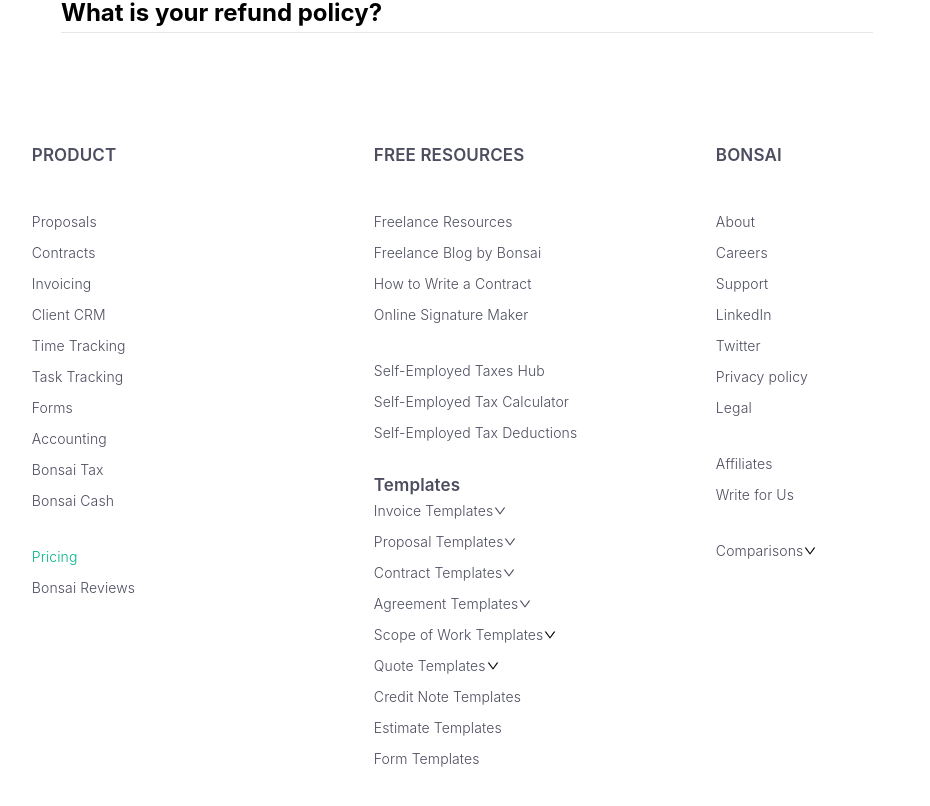
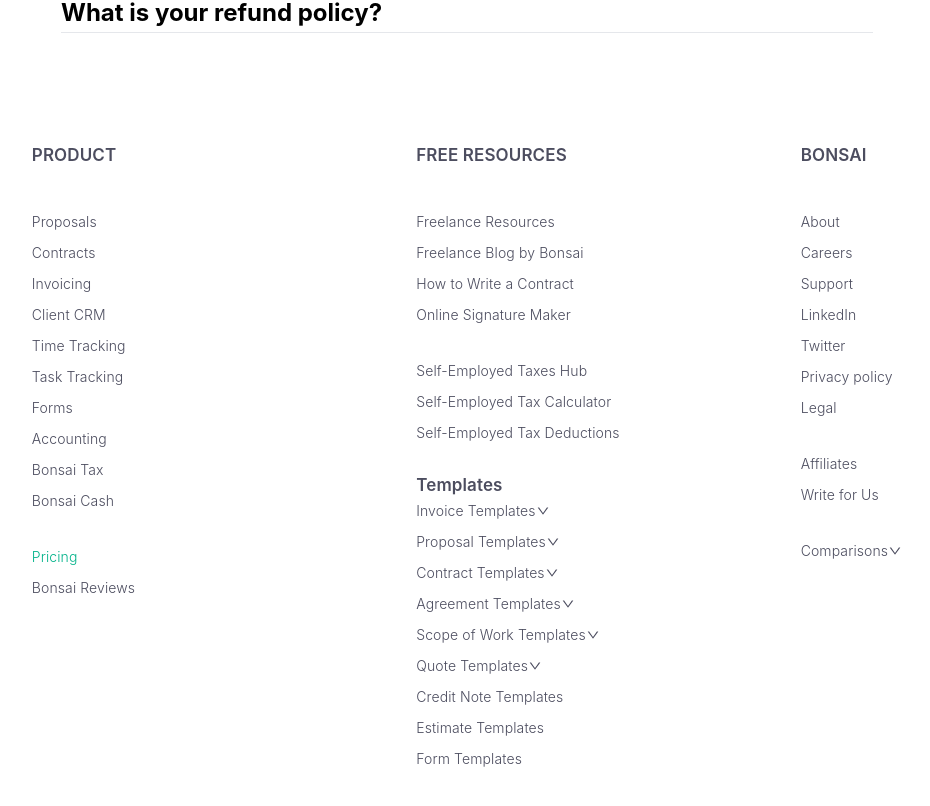
Before and after one commit to NicoH22/FE2_Bonsai, a Next.js app: page / in a window 1280 px wide. Shown: the part 2793-3599 px from the top of the page, without its empty margins (173-1103 px from the left). Built offline with nearby package versions, Linux system fonts and the light colour scheme; a small style sheet from the web is missing.

Commit message:
footer dropdown done

```diff
--- a/components/layouts/footer/Footer.js
+++ b/components/layouts/footer/Footer.js
@@ -342,84 +342,102 @@
               </Disclosure>
             </div>
             <div className="!bg-scroll">
-              <div className="!bg-scroll cursor-pointer touch-manipulation flex items-center">
-                <a className="!bg-scroll maxmd:text-[16px] mb-[1px] text-[#4c4d5f] leading-[30px] font-[300] tracking-[0.11px] no-underline cursor-pointer">
+              <Disclosure as="div">
+                <Disclosure.Button className="!bg-scroll maxmd:text-[16px] mb-[1px] text-[#4c4d5f] leading-[30px] font-[300] tracking-[0.11px] no-underline cursor-pointer flex items-center">
                   Scope of Work Templates
-                </a>
                   <AiOutlineDown />
-              </div>
-              <div className="h-0 !bg-scroll block overflow-hidden">
+                </Disclosure.Button>
+                <Transition
+                  enter="transition-transform duration-200 ease-in"
+                  enterFrom="transform translate-y-[-5%] opacity-0"
+                  enterTo="transform translate-y-0 opacity-100"
+                  leave="transition-all duration-[200ms] ease-in"
+                  leaveFrom="transform translate-y-0 opacity-100"
+                  leaveTo="transform translate-y-[-5%] opacity-0"
+                >
+                  <Disclosure.Panel className="!bg-scroll">
                     <a
-                  className="block mr-0 ml-[8px] !bg-scroll maxmd:text-[16px] maxlg:hidden mb-[1px] text-[#4c4d5f] leading-[30px]
+                      className="block mr-0 ml-[8px] !bg-scroll maxmd:text-[16px] mb-[1px] text-[#4c4d5f] leading-[30px]
                     font-[300] tracking-[0.11px] no-underline cursor-pointer"
                     >
                       Website Development Scope of Work
                     </a>
                     <a
-                  className="block mr-0 ml-[8px] !bg-scroll maxmd:text-[16px] maxlg:hidden mb-[1px] text-[#4c4d5f] leading-[30px]
+                      className="block mr-0 ml-[8px] !bg-scroll maxmd:text-[16px] mb-[1px] text-[#4c4d5f] leading-[30px]
                     font-[300] tracking-[0.11px] no-underline cursor-pointer"
                     >
                       Digital Marketing Scope of Work
                     </a>
                     <a
-                  className="block mr-0 ml-[8px] !bg-scroll maxmd:text-[16px] maxlg:hidden mb-[1px] text-[#4c4d5f] leading-[30px]
+                      className="block mr-0 ml-[8px] !bg-scroll maxmd:text-[16px] mb-[1px] text-[#4c4d5f] leading-[30px]
                     font-[300] tracking-[0.11px] no-underline cursor-pointer"
                     >
                       Consultant Statement of Work Template
                     </a>
                     <a
-                  className="block mr-0 ml-[8px] !bg-scroll maxmd:text-[16px] maxlg:hidden mb-[1px] text-[#4c4d5f] leading-[30px]
+                      className="block mr-0 ml-[8px] !bg-scroll maxmd:text-[16px] mb-[1px] text-[#4c4d5f] leading-[30px]
                     font-[300] tracking-[0.11px] no-underline cursor-pointer"
                     >
                       Software Development Scope of Work
                     </a>
-              </div>
+                  </Disclosure.Panel>
+                </Transition>
+              </Disclosure>
             </div>
             <div className="!bg-scroll">
-              <div className="!bg-scroll cursor-pointer touch-manipulation flex items-center">
-                <a className="!bg-scroll maxmd:text-[16px] mb-[1px] text-[#4c4d5f] leading-[30px] font-[300] tracking-[0.11px] no-underline cursor-pointer">
+              <Disclosure as="div">
+                <Disclosure.Button className="!bg-scroll maxmd:text-[16px] mb-[1px] text-[#4c4d5f] leading-[30px] font-[300] tracking-[0.11px] no-underline cursor-pointer flex items-center">
                   Quote Templates
-                </a>
                   <AiOutlineDown />
-              </div>
-              <div className="h-0 !bg-scroll block overflow-hidden">
+                </Disclosure.Button>
+                <Transition
+                  enter="transition-transform duration-200 ease-in"
+                  enterFrom="transform translate-y-[-5%] opacity-0"
+                  enterTo="transform translate-y-0 opacity-100"
+                  leave="transition-all duration-[200ms] ease-in"
+                  leaveFrom="transform translate-y-0 opacity-100"
+                  leaveTo="transform translate-y-[-5%] opacity-0"
+                >
+                  <Disclosure.Panel className="!bg-scroll">
                     <a
-                  className="block mr-0 ml-[8px] !bg-scroll maxmd:text-[16px] maxlg:hidden mb-[1px] text-[#4c4d5f] leading-[30px]
+                      className="block mr-0 ml-[8px] !bg-scroll maxmd:text-[16px] mb-[1px] text-[#4c4d5f] leading-[30px]
                     font-[300] tracking-[0.11px] no-underline cursor-pointer"
                     >
                       Freelance Quotation Template
                     </a>
                     <a
-                  className="block mr-0 ml-[8px] !bg-scroll maxmd:text-[16px] maxlg:hidden mb-[1px] text-[#4c4d5f] leading-[30px]
+                      className="block mr-0 ml-[8px] !bg-scroll maxmd:text-[16px] mb-[1px] text-[#4c4d5f] leading-[30px]
                     font-[300] tracking-[0.11px] no-underline cursor-pointer"
                     >
                       Web Design Quotation Template
                     </a>
                     <a
-                  className="block mr-0 ml-[8px] !bg-scroll maxmd:text-[16px] maxlg:hidden mb-[1px] text-[#4c4d5f] leading-[30px]
+                      className="block mr-0 ml-[8px] !bg-scroll maxmd:text-[16px] mb-[1px] text-[#4c4d5f] leading-[30px]
                     font-[300] tracking-[0.11px] no-underline cursor-pointer"
                     >
                       Graphic Design Quotation Template
                     </a>
                     <a
-                  className="block mr-0 ml-[8px] !bg-scroll maxmd:text-[16px] maxlg:hidden mb-[1px] text-[#4c4d5f] leading-[30px]
+                      className="block mr-0 ml-[8px] !bg-scroll maxmd:text-[16px] mb-[1px] text-[#4c4d5f] leading-[30px]
                     font-[300] tracking-[0.11px] no-underline cursor-pointer"
                     >
                       Interior Design Quotation Template
                     </a>
                     <a
-                  className="block mr-0 ml-[8px] !bg-scroll maxmd:text-[16px] maxlg:hidden mb-[1px] text-[#4c4d5f] leading-[30px]
+                      className="block mr-0 ml-[8px] !bg-scroll maxmd:text-[16px] mb-[1px] text-[#4c4d5f] leading-[30px]
                     font-[300] tracking-[0.11px] no-underline cursor-pointer"
                     >
                       Video Production Quotation Template
                     </a>
                     <a
-                  className="block mr-0 ml-[8px] !bg-scroll maxmd:text-[16px] maxlg:hidden mb-[1px] text-[#4c4d5f] leading-[30px]
+                      className="block mr-0 ml-[8px] !bg-scroll maxmd:text-[16px] mb-[1px] text-[#4c4d5f] leading-[30px]
                     font-[300] tracking-[0.11px] no-underline cursor-pointer"
                     >
                       Social Media Marketing Quotation
                     </a>
-              </div>
+                  </Disclosure.Panel>
+                </Transition>
+              </Disclosure>
             </div>
             <a className="!bg-scroll maxmd:text-[16px] mb-[1px] text-[#4c4d5f] leading-[30px] font-[300] tracking-[0.11px] no-underline cursor-pointer">
               Credit Note Templates
@@ -472,44 +490,53 @@
             </a>
           </div>
           <div className="!bg-scroll">
-            <div className="!bg-scroll cursor-pointer touch-manipulation flex items-center">
-              <a className="!bg-scroll maxmd:text-[16px] mb-[1px] text-[#4c4d5f] leading-[30px] font-[300] tracking-[0.11px] no-underline cursor-pointer">
+            <Disclosure as="div">
+              <Disclosure.Button className="!bg-scroll maxmd:text-[16px] mb-[1px] text-[#4c4d5f] leading-[30px] font-[300] tracking-[0.11px] no-underline cursor-pointer flex items-center">
                 Comparisons
-              </a>
                 <AiOutlineDown />
-            </div>
-            <div className="h-0 !bg-scroll block overflow-hidden">
+              </Disclosure.Button>
+              <Transition
+                enter="transition-transform duration-200 ease-in"
+                enterFrom="transform translate-y-[-5%] opacity-0"
+                enterTo="transform translate-y-0 opacity-100"
+                leave="transition-all duration-[200ms] ease-in"
+                leaveFrom="transform translate-y-0 opacity-100"
+                leaveTo="transform translate-y-[-5%] opacity-0"
+              >
+                <Disclosure.Panel className="!bg-scroll">
                   <a
-                className="block mr-0 ml-[8px] !bg-scroll maxmd:text-[16px] maxlg:hidden mb-[1px]
+                    className="block mr-0 ml-[8px] !bg-scroll maxmd:text-[16px] mb-[1px]
                     text-[#4c4d5f] leading-[30px] font-[300] tracking-[0.11px] no-underline cursor-pointer"
                   >
                     Freshbooks Alternatives
                   </a>
                   <a
-                className="block mr-0 ml-[8px] !bg-scroll maxmd:text-[16px] maxlg:hidden mb-[1px]
+                    className="block mr-0 ml-[8px] !bg-scroll maxmd:text-[16px] mb-[1px]
                     text-[#4c4d5f] leading-[30px] font-[300] tracking-[0.11px] no-underline cursor-pointer"
                   >
                     Quickbooks Alternatives
                   </a>
                   <a
-                className="block mr-0 ml-[8px] !bg-scroll maxmd:text-[16px] maxlg:hidden mb-[1px]
+                    className="block mr-0 ml-[8px] !bg-scroll maxmd:text-[16px] mb-[1px]
                     text-[#4c4d5f] leading-[30px] font-[300] tracking-[0.11px] no-underline cursor-pointer"
                   >
                     Wave vs Quickbooks
                   </a>
                   <a
-                className="block mr-0 ml-[8px] !bg-scroll maxmd:text-[16px] maxlg:hidden mb-[1px]
+                    className="block mr-0 ml-[8px] !bg-scroll maxmd:text-[16px] mb-[1px]
                     text-[#4c4d5f] leading-[30px] font-[300] tracking-[0.11px] no-underline cursor-pointer"
                   >
                     Xero vs Quickbooks
                   </a>
                   <a
-                className="block mr-0 ml-[8px] !bg-scroll maxmd:text-[16px] maxlg:hidden mb-[1px]
+                    className="block mr-0 ml-[8px] !bg-scroll maxmd:text-[16px] mb-[1px]
                     text-[#4c4d5f] leading-[30px] font-[300] tracking-[0.11px] no-underline cursor-pointer"
                   >
                     Freshbooks vs Quickbooks
                   </a>
-            </div>
+                </Disclosure.Panel>
+              </Transition>
+            </Disclosure>
           </div>
         </div>
       </div>
```
Lines whose indentation alone changed are shown as unchanged.
